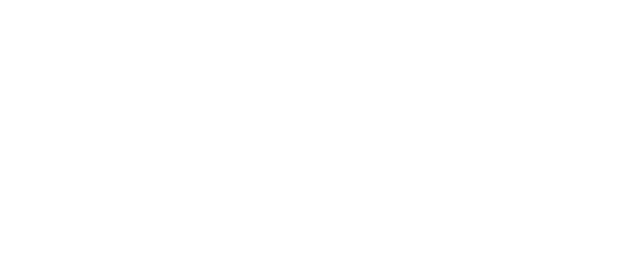
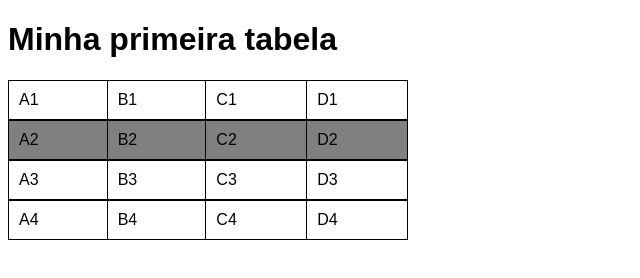
Before and after one commit to Ermersongomes/html-css, a plain HTML site: page modulo-03/ex023/index.html in a window 1280 px wide. Shown: the whole page, without its empty margins (0-640 px from the left). Drawn offline with Linux system fonts and the light colour scheme.

Commit message:
Criei o ex023

```diff
--- a/modulo-03/ex023/index.html
+++ b/modulo-03/ex023/index.html
@@ -1,11 +1,67 @@
 <!DOCTYPE html>
-<html lang="en">
+<html lang="pt-br">
 <head>
     <meta charset="UTF-8">
     <meta name="viewport" content="width=device-width, initial-scale=1.0">
-    <title>Document</title>
+    <title>Tabelas</title>
+    <style>
+        body{
+            font-family: Arial, Helvetica, sans-serif;
+        }
+        table{
+            width: 400px;
+            border-collapse: collapse;
+        }
+        tr.linha{
+            background-color: gray;
+        }
+        td{
+            border: 1px solid black;
+            padding: 10px;
+        }
+    </style>
 </head>
 <body>
+    <h1>Minha primeira tabela</h1>
+    <!--
+        Hierarquia de tabalas (simples)
+            TABLE= Tabela
+                TABLE ROW = Linha de tabela
+                    TABLE HEADER = Cabeçalho de Tabela
+                    TABLE DATA = Dados de tabela
+    -->
+    <table>
+        <tr>
+            <td>A1</td>
+            <td>B1</td>
+            <td>C1</td>
+            <td>D1</td>
+        </tr>
+    </table>
+    <table>
+        <tr class="linha">
+            <td>A2</td>
+            <td>B2</td>
+            <td>C2</td>
+            <td>D2</td>
+        </tr>
+    </table>
+    <table>
+        <tr>
+            <td>A3</td>
+            <td>B3</td>
+            <td>C3</td>
+            <td>D3</td>
+        </tr>
+    </table>
+    <table>
+        <tr>
+            <td>A4</td>
+            <td>B4</td>
+            <td>C4</td>
+            <td>D4</td>
+        </tr>
+    </table>
 
 </body>
 </html>
```
